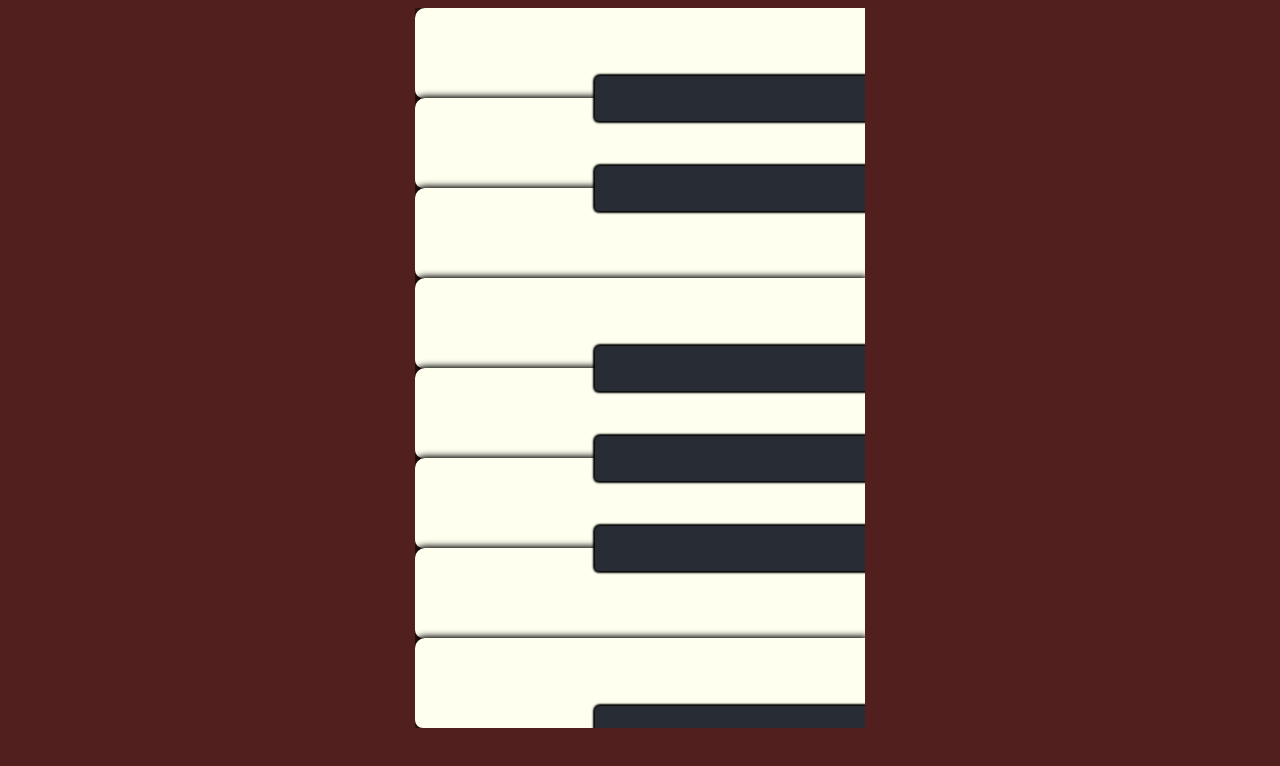
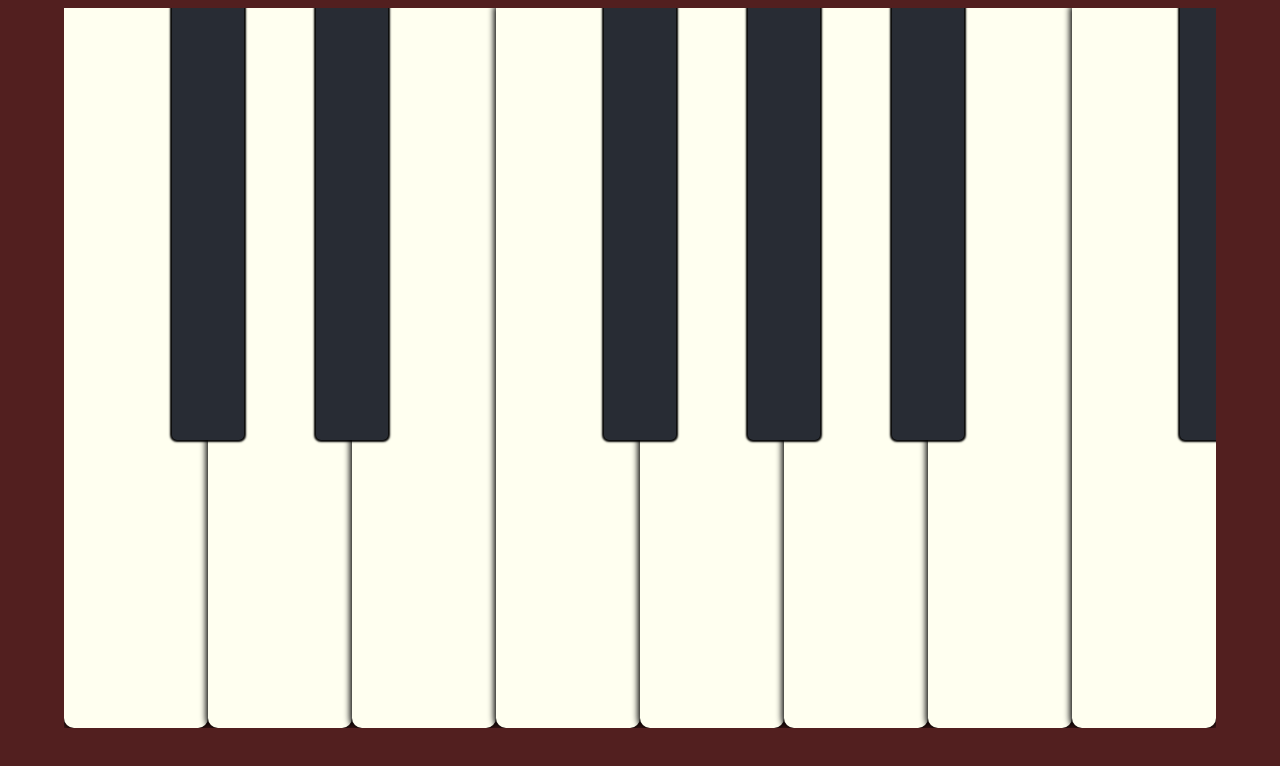
Before and after one commit to mapal62/piano, a plain HTML site: page index.html in a window 1280 px wide. Drawn offline with Linux system fonts and the light colour scheme.

Commit message:
rotated view

```diff
--- a/style.css
+++ b/style.css
@@ -15,7 +15,7 @@ body {
         .ivory {
             width: calc( var(--unit) * 10);
             height: calc( var(--unit) * 2);
-    border-radius: 10px 0 0 8px;
+            border-radius: 10px 0 0 10px;
             box-shadow: 0 0 6px 2px;
             background: ivory;
         }
@@ -25,7 +25,7 @@ body {
             height: var(--unit);
             position: absolute;
             background: #282C34;
-    border-radius: 5px 0 0 4px;
+            border-radius: 5px 0 0 5px;
             box-shadow: 0 0 2px 2px;
             right: 0;
         }
@@ -52,5 +52,44 @@ body {
 
         .ccisz {
             top: calc( var(--unit) * 15.5);
-    /* height: calc(var(--unit) / 2); */
         }
+
+        @media (min-width: 730px) {
+            body {
+                --unit: calc( 90vw / 16);
+                font-size: 0;
+            }
+            .row {
+                flex-direction: row;
+            }
+            .ivory {
+                height: calc( var(--unit) * 10);
+                width: calc( var(--unit) * 2);
+                border-radius: 0 0 10px 10px;
+            }
+            .ebony {
+                height: calc( var(--unit) * 6);
+                width: var(--unit);
+                position: absolute;
+                border-radius: 0 0 5px 5px;
+                top: 0;
+            }
+            .cisz {
+                left: calc( var(--unit) * 1.5);
+            }
+            .disz {
+                left: calc( var(--unit) * 3.5);
+            }
+            .fisz {
+                left: calc( var(--unit) * 7.5);
+            }
+            .gisz {
+                left: calc( var(--unit) * 9.5);
+            }
+            .be {
+                left: calc( var(--unit) * 11.5);
+            }
+            .ccisz {
+                left: calc( var(--unit) * 15.5);
+            }
+        }
```
Lines whose indentation alone changed are shown as unchanged.
